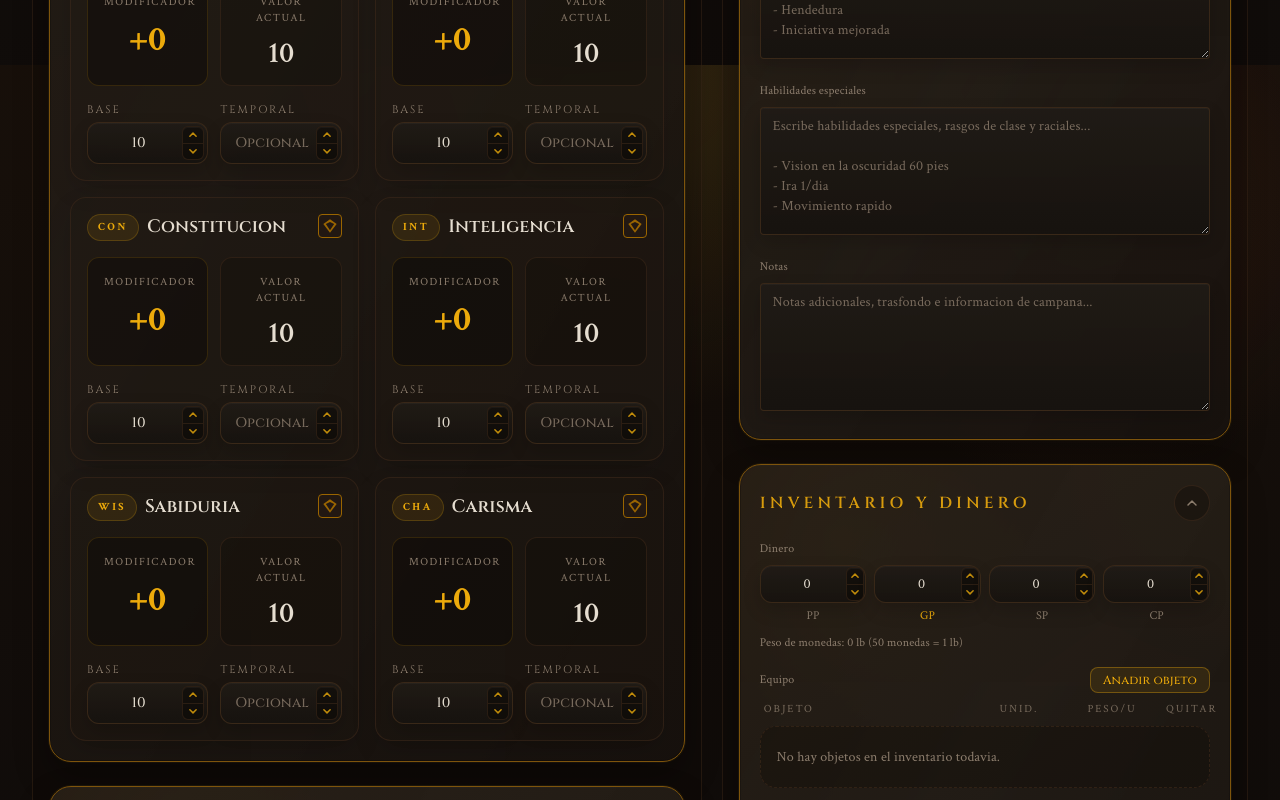
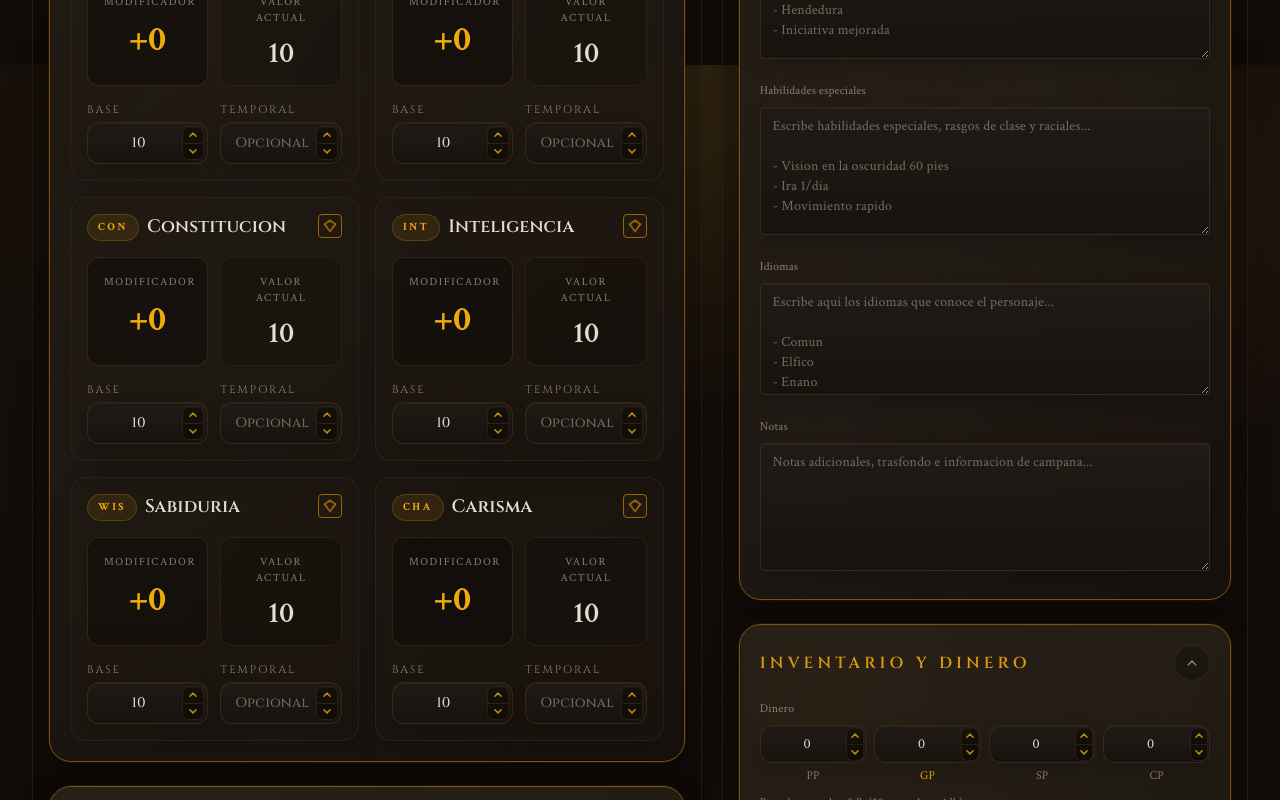
Before and after one commit to Algol95/character-id-dnd3.5, a React (Vite) app: page / in a window 1280 px wide. Shown: the part 1535-2335 px from the top of the page. Built offline with nearby package versions, Linux system fonts and the light colour scheme.

Commit message:
feat: agregar campo de idiomas al personaje y permitir su edición

```diff
--- a/src/components/feats.tsx
+++ b/src/components/feats.tsx
@@ -77,6 +77,16 @@ export function Feats({
           ) : null}
         </div>
 
+        <div>
+          <div className="text-xs text-muted-foreground mb-2">Idiomas</div>
+          <textarea
+            value={character.languages}
+            onChange={(e) => onChange({ languages: e.target.value })}
+            className="w-full h-24 rounded bg-input border border-border px-3 py-2 text-sm resize-none"
+            placeholder="Escribe aqui los idiomas que conoce el personaje...&#10;&#10;- Comun&#10;- Elfico&#10;- Enano"
+          />
+        </div>
+
         {/* Notes */}
         <div>
           <div className="text-xs text-muted-foreground mb-2">Notas</div>
--- a/src/lib/character-types.ts
+++ b/src/lib/character-types.ts
@@ -332,6 +332,7 @@ export interface CharacterData {
   equipment: InventoryItem[];
   carryingCapacity: CarryingCapacity;
   feats: string;
+  languages: string;
   specialAbilities: string;
   notes: string;
 }
@@ -621,6 +622,7 @@ export const DEFAULT_CHARACTER: CharacterData = {
     pushOrDrag: 0,
   },
   feats: "",
+  languages: "",
   specialAbilities: "",
   notes: "",
 };
```
